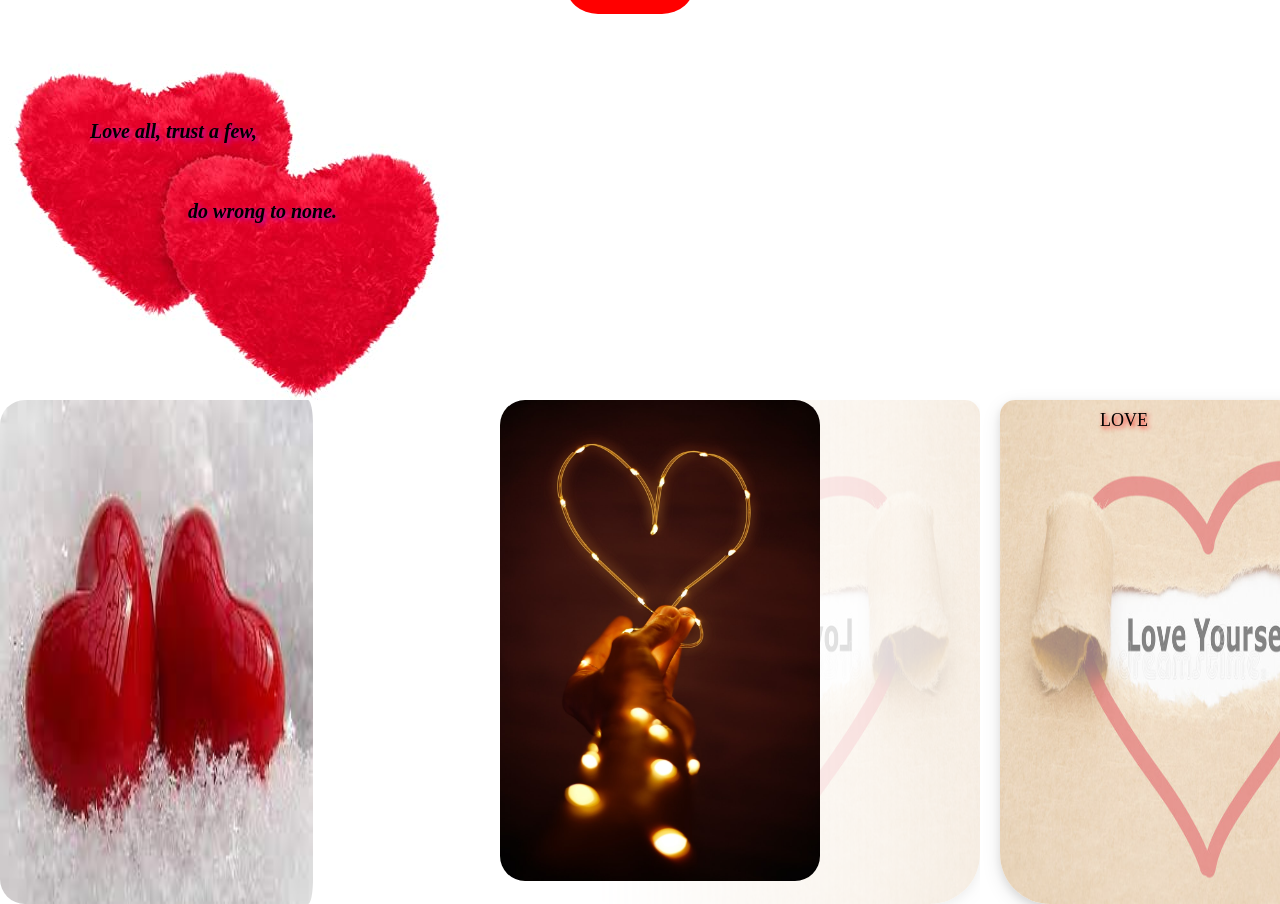
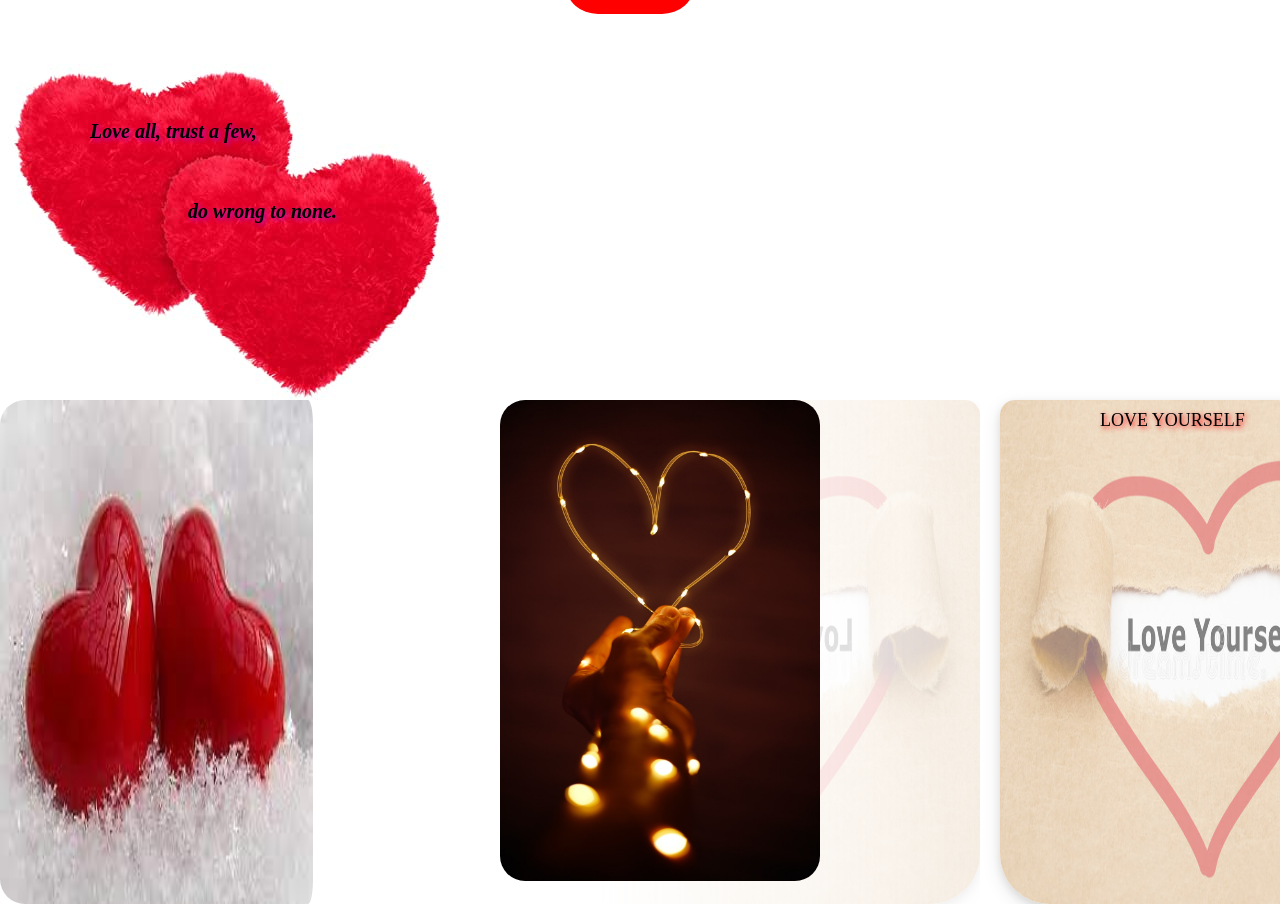
Before and after one commit to nievein-ahmed/practicing, a plain HTML site: page index.html in a window 1280 px wide. Shown: the top 904 px of the page. Drawn offline with Linux system fonts and the light colour scheme.

Commit message:
updating

```diff
--- a/index.html
+++ b/index.html
@@ -10,7 +10,7 @@
   <body>
     <div class="title">
       <img src="./gallery/va.jpg" />
-      <div class="topleft">LOVE</div>
+      <div class="topleft">LOVE YOURSELF</div>
     </div>
     <div class="container">
       <img src="./gallery/va6.jpeg" />
```
